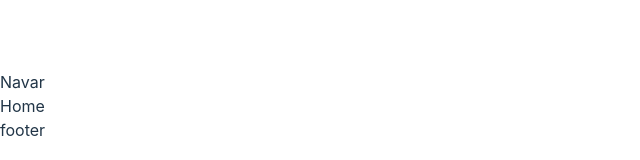
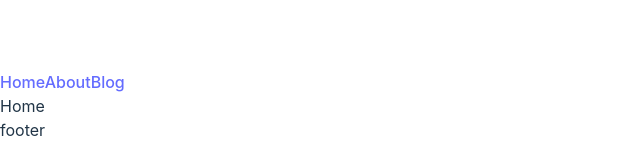
Before and after one commit to CeliaMi/react-router-practice, a React (Vite) app: page / in a window 1280 px wide. Shown: the part 294-454 px from the top of the page, without its empty margins (0-640 px from the left). Built offline with nearby package versions, Linux system fonts and the light colour scheme.

Commit message:
create Nav component

```diff
--- /dev/null
+++ b/src/components/Navbar.jsx
@@ -0,0 +1,16 @@
+import React from 'react'
+import { NavLink } from 'react-router-dom'
+
+const Navbar = () => {
+  return (
+    <nav>
+        <div>
+           <NavLink to="/">Home</NavLink>
+           <NavLink to="/about">About</NavLink>
+           <NavLink to="/blog">Blog</NavLink>
+        </div>
+    </nav>
+  )
+}
+
+export default Navbar
--- a/src/layout/LayoutPublic.jsx
+++ b/src/layout/LayoutPublic.jsx
@@ -1,10 +1,10 @@
 import { Outlet } from "react-router-dom"
-
+import Navbar from "../components/NavBar"
 
 const LayoutPublic = () =>{
     return (
         <>
-        <nav>Navar</nav>
+        <Navbar/>
         <main>
             <Outlet/>
         </main>
```
